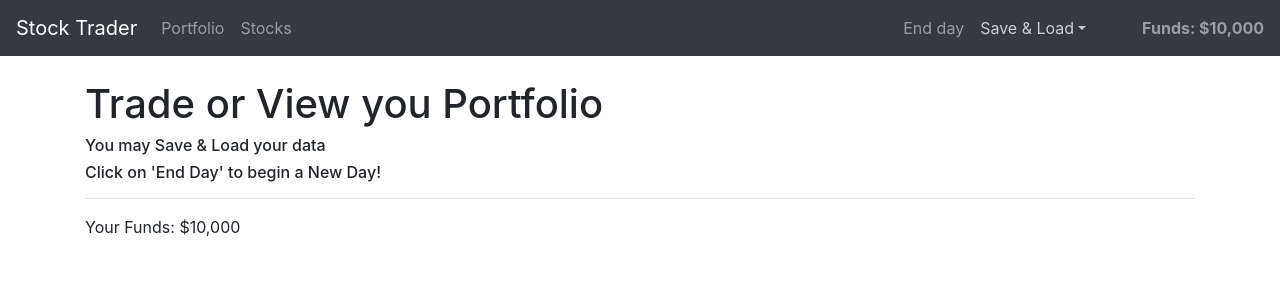
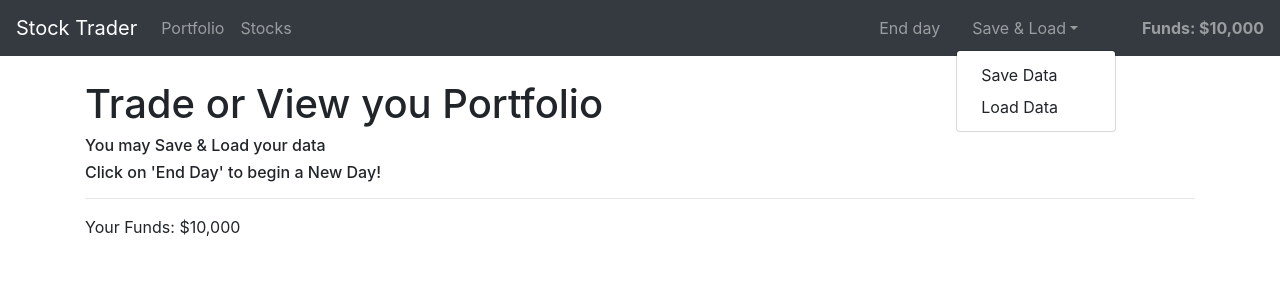
Before and after one commit to chickenfoot88/stock-trader-education-project, a Vue app: page / in a window 1280 px wide. Both pictures are taken after a click on the button "Save & Load". Shown: the top 300 px of the page. Built offline with nearby package versions, Linux system fonts and the light colour scheme.

Commit message:
Animate save & load buttons

```diff
--- a/src/components/TheHeader.vue
+++ b/src/components/TheHeader.vue
@@ -4,33 +4,38 @@
 
     <div class="collapse navbar-collapse">
       <ul class="navbar-nav">
-        <router-link :to="{ name: 'PortfolioPage' }" tag="li" active-class="active" class="nav-item">
+        <router-link
+          :to="{ name: 'PortfolioPage' }"
+          tag="li"
+          active-class="active"
+          class="nav-item"
+        >
           <a class="nav-link">Portfolio</a>
         </router-link>
         <router-link :to="{ name: 'StocksPage' }" tag="li" active-class="active" class="nav-item">
           <a class="nav-link">Stocks</a>
         </router-link>
       </ul>
-      <ul class="navbar-nav ml-auto">
-        <li class="nav-item">
-          <a class="nav-link" @click="endDay">End day</a>
-        </li>
-        <li class="nav-item">
+      <a class="nav-link ml-auto navbar-text" @click="endDay">End day</a>
+      <div class="dropdown">
         <a
-            href="#"
-            class="nav-link dropdown-toggle"
+          class="nav-link dropdown-toggle navbar-text"
           id="navbarDropdown"
           role="button"
           data-toggle="dropdown"
           aria-haspopup="true"
           aria-expanded="false"
+          @click="isDropdownOpen = !isDropdownOpen"
         >Save & Load</a>
-          <div class="dropdown-menu" aria-labelledby="navbarDropdown">
-              <a href="#">Save Data</a>
-              <a href="#">Load Data</a>
+        <div
+          class="dropdown-menu"
+          :class="{ show: isDropdownOpen }"
+          aria-labelledby="navbarDropdown"
+        >
+          <a class="dropdown-item" href="#">Save Data</a>
+          <a class="dropdown-item" href="#">Load Data</a>
         </div>
-        </li>
-      </ul>
+      </div>
       <strong class="navbar-text ml-5">Funds: {{ funds | dollarSign }}</strong>
     </div>
   </nav>
@@ -41,22 +46,22 @@ import { mapActions, mapGetters } from 'vuex'
 export default {
   name: '',
   data() {
-    return {}
+    return {
+      isDropdownOpen: false,
+    }
   },
   computed: {
-    ...mapGetters('portfolio', [
-      'funds'
-    ])
+    ...mapGetters('portfolio', ['funds']),
   },
   methods: {
     ...mapActions('stocks', {
-      randomizeStocks: 'RANDOMIZE_STOCKS'
+      randomizeStocks: 'RANDOMIZE_STOCKS',
     }),
 
     endDay() {
       this.randomizeStocks()
-    }
-  }
+    },
+  },
 }
 </script>
 <style>
```
Lines whose indentation alone changed are shown as unchanged.
